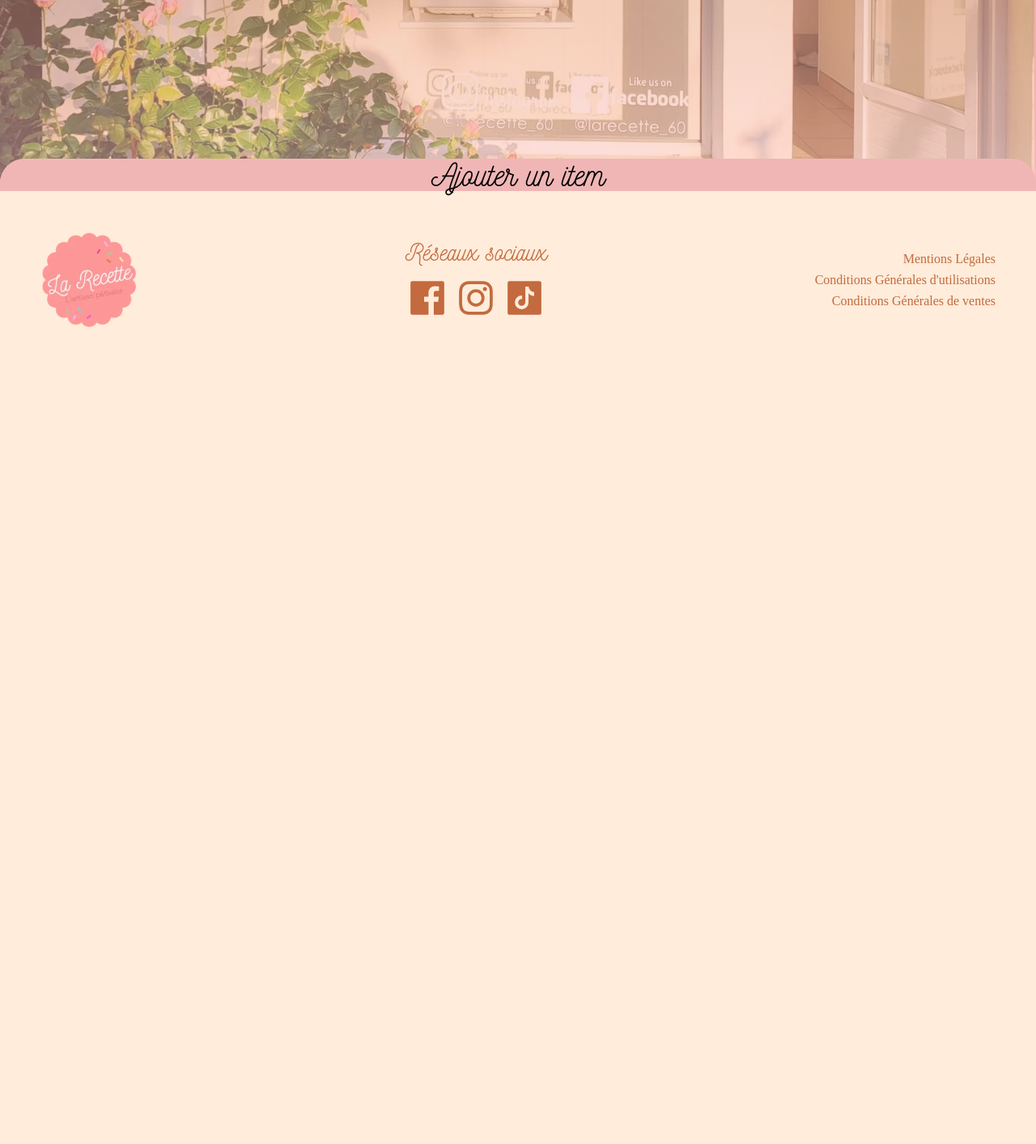
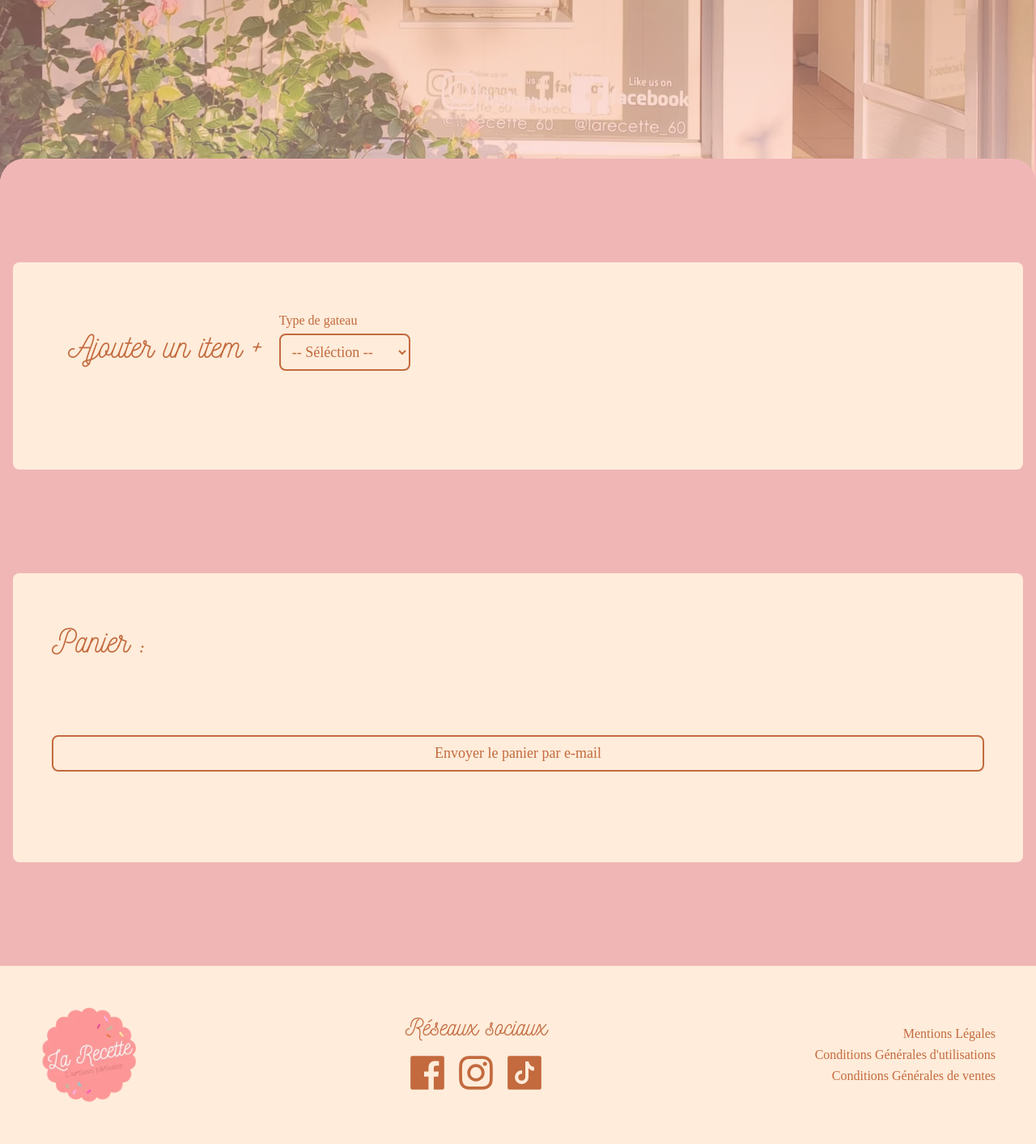
Before and after one commit to Helios360/LaRecette60, a PHP site: page /commander.html in a window 1280 px wide. Shown: the part 499-1912 px from the top of the page at 81% size. Before the commit the page ends 903 px from the top, so only its background shows below. Run offline with PHP 8.4, Linux system fonts and the light colour scheme; some web fonts are replaced.

Commit message:
pushing as last main

```diff
--- a/public/commander.html
+++ b/public/commander.html
@@ -18,6 +18,7 @@
     <meta name="author" content="Hellios">
     <link rel="preload" as="image" href="images/boutique.webp">
     <link rel="stylesheet" href="css/main.css">
+    <link rel="stylesheet" href="css/commander.css">
     <script src="js/main.js" defer></script>
 </head>
 <body>
@@ -42,7 +43,35 @@
             <h2>Faites une estimation/commande simple et rapide</h2>
         </div>
         <div class="page-content">
-            <h2>Ajouter un item</h2>
+            <div class="add">
+                <div class="add1">
+                    <h2 id="addShow">Ajouter un item +</h2>
+                    <form id="addItem" method="post" novalidate>
+                        <div class="field">
+                            <label for="type">Type de gateau</label>
+                            <select name="type" id="type">
+                                <option value="error-bot" disabled selected>-- Séléction --</option>
+                                <option value="gateau-a-theme">Gâteau à Thème</option>
+                                <option value="entremet">Entremet</option>
+                                <option value="mignardises">Mignardises</option>
+                                <option value="classique">Classique</option>
+                                <option value="number-cake">Number Cake</option>
+                                <option value="traiteur">Traiteur</option>
+                            </select>
+                        </div>
+                    </form>
+                </div>
+                <form id="selectedForm" class="item">
+                    <p id="checkoutMsg" aria-live="polite"></p>
+                </form>
+            </div>
+            <div class="add">
+                <h2>Panier :</h2>
+                <div class="cart" id="cart">
+                </div>
+                <button type="button" id="send-cart" class="send-cart-btn">Envoyer le panier par e-mail</button>
+                <p id="sendStatus" role="status" aria-live="polite"></p>
+            </div>
         </div>
     </main>
     <footer>
--- /dev/null
+++ b/public/css/commander.css
@@ -0,0 +1,76 @@
+#addShow{
+    height:100%;
+    padding:20px;
+    cursor: pointer;
+}
+textarea,
+select,button {
+    background: transparent;
+    border: 2px solid var(--secondary);
+    border-radius: 8px;
+    padding: 10px;
+    color: var(--secondary);
+    font-family: "Visibility", serif;
+    font-size: 18px;
+    transition:all 0.2s;
+}
+textarea:hover,
+select:hover,button:hover{
+    background-color: var(--tertiary);
+}
+textarea{resize: none; width: 100%;min-height:5rem;}
+.add{
+    color:var(--secondary);
+    font-family: "Visibility", serif;
+    padding:4rem 3rem;
+    margin:4rem 1rem;
+    background-color: var(--primary);
+    border-radius: 8px;
+    width: 100%;
+    display: flex;
+    flex-direction: column;
+    gap:3rem;
+}
+.add1 {
+    display: flex;
+    flex-direction: row;
+}
+#addItem{
+    display: flex;
+}
+.field{
+    display: flex;
+    width: 100%;
+    gap:0.5rem;
+    flex-direction: column;
+}
+.item{
+    display:flex;
+    flex-direction: column;
+    gap:2rem;
+}
+.cart{
+    display: flex;
+    flex-direction: column;
+    width: 100%;
+    gap:1rem;
+}
+.cart > div{
+    width:100%;
+    display: flex;
+    flex-direction: row;
+    justify-content: space-between;
+    border: 2px solid var(--secondary);
+    border-radius: 8px;
+    padding: 1rem;
+    align-items: center;
+}
+@media (max-width:800px){
+    .item{
+        flex-direction: column;
+    }
+    .add > div{
+        flex-direction: column;
+        align-items: center;
+    }
+}
--- a/public/css/main.css
+++ b/public/css/main.css
@@ -233,6 +233,7 @@ li{
 	display: flex;
 	flex-direction: column;
 	align-items: center;
+	padding:4rem 1rem;
 }
 .page-content > div{
 	max-width: 1400px;
--- a/public/js/main.js
+++ b/public/js/main.js
@@ -1,6 +1,166 @@
 const burgerMenu = document.getElementById('burger-menu');
 const burger = document.getElementById('burger');
 burger.addEventListener('click', () => {
-    burger.classList.toggle('active');
-    burgerMenu.classList.toggle('open');
+  burger.classList.toggle('active');
+  burgerMenu.classList.toggle('open');
 });
+
+const selectForm = document.getElementById('type');
+const formPlace = document.getElementById('selectedForm');
+const cart = document.getElementById('cart');
+
+const getCakes = () => JSON.parse(localStorage.getItem('cakes')) || [];
+const setCakes = (arr) => localStorage.setItem('cakes', JSON.stringify(arr));
+
+function renderCart() {
+  const cakes = getCakes();
+  cart.innerHTML = '';
+  cakes.forEach((c, index) => {
+    cart.innerHTML += `
+      <div class="cake-item" data-index="${index}">
+        <p>Base: ${c.base}</p>
+        <p>Fourrage: ${c.fourrage}</p>
+        <p>Nombre de parts: ${c.nbParts}</p>
+        <a href="#" class="delete-cake" data-index="${index}" aria-label="Supprimer ce gâteau">
+          <svg width="30px" height="30px" viewBox="0 0 24 24" fill="none" xmlns="http://www.w3.org/2000/svg">
+            <path d="M7 4a2 2 0 0 1 2-2h6a2 2 0 0 1 2 2v2h4a1 1 0 1 1 0 2h-1.069l-.867 12.142A2 2 0 0 1 17.069 22H6.93a2 2 0 0 1-1.995-1.858L4.07 8H3a1 1 0 0 1 0-2h4V4zm2 2h6V4H9v2zM6.074 8l.857 12H17.07l.857-12H6.074zM10 10a1 1 0 0 1 1 1v6a1 1 0 1 1-2 0v-6a1 1 0 0 1 1-1zm4 0a1 1 0 0 1 1 1v6a1 1 0 1 1-2 0v-6a1 1 0 0 1 1-1z" fill="var(--secondary)"/>
+          </svg>
+        </a>
+      </div>
+    `;
+  });
+}
+
+// Delegated delete handler
+cart.addEventListener('click', (e) => {
+  const btn = e.target.closest('.delete-cake');
+  if (!btn) return;
+  e.preventDefault();
+
+  const index = Number(btn.dataset.index);
+  const cakes = getCakes();
+  cakes.splice(index, 1);
+  setCakes(cakes);
+  renderCart();
+});
+
+// Render cart on page load
+renderCart();
+
+selectForm.addEventListener("change", () => {
+  const selectedValue = selectForm.value;
+  formPlace.innerHTML = "";
+
+  if (selectedValue === "gateau-a-theme") {
+    formPlace.innerHTML = `
+      <div class="field">
+        <label for="base-gateau-a-theme">Base du gateau</label>
+        <select id="base-gateau-a-theme">
+          <option value="vanille">Vanille</option>
+          <option value="chocolat">Chocolat</option>
+        </select>
+      </div>
+      <div class="field">
+        <label for="fourrage-gateau-a-theme">Fourrage du gateau</label>
+        <select id="fourrage-gateau-a-theme">
+          <option value="vanille">Vanille</option>
+          <option value="chocolat-au-lait">Chocolat au lait</option>
+          <option value="framboise">Framboise</option>
+          <option value="speculoos">Spéculoos</option>
+          <option value="pistache">Pistache</option>
+          <option value="praline">Praliné</option>
+          <option value="citron">Citron</option>
+          <option value="fraise">Fraise</option>
+          <option value="cerise">Cerise</option>
+        </select>
+      </div>
+      <div class="field">
+        <label for="parts-gateau-a-theme">Nombre de parts</label>
+        <select id="parts-gateau-a-theme">
+          <option value="10">10</option>
+          <option value="12">12</option>
+          <option value="15">15</option>
+          <option value="22">22</option>
+        </select>
+      </div>
+      <div class="field">
+        <textarea id="custom" placeholder="Vos demandes personnalisées..."></textarea>
+      </div>
+      <p>Pour les gâteaux à thèmes de plus de 22 parts (plusieurs étages), commande personnalisée recommandée.</p>
+      <button type="button" id="add-cake">Ajouter</button>
+    `;
+
+    // Attach add handler only once per render
+    document.getElementById('add-cake').addEventListener('click', () => {
+      const base = document.getElementById('base-gateau-a-theme').value;
+      const fourrage = document.getElementById('fourrage-gateau-a-theme').value;
+      const nbParts = document.getElementById('parts-gateau-a-theme').value;
+      const custom = document.getElementById('custom').value;
+
+      const cakes = getCakes();
+      cakes.push({ base, fourrage, nbParts, custom });
+      setCakes(cakes);
+      renderCart();
+    });
+
+  } else if (selectedValue === "entremet") {
+    formPlace.innerHTML = `
+      <div class="field">
+        <label for="base-entremet">Base du gâteau</label>
+        <select id="base-entremet">
+          <option value="base-vanille">Vanille</option>
+          <option value="base-chocolat">Chocolat</option>
+        </select>
+      </div>
+    `;
+  }
+});
+const sendBtn = document.getElementById('send-cart');
+const sendStatus = document.getElementById('sendStatus');
+
+function setStatus(msg, ok = true) {
+  sendStatus.textContent = msg;
+  sendStatus.style.color = ok ? 'var(--secondary)' : 'crimson';
+}
+
+async function sendCartByEmail() {
+  const cakes = getCakes();
+  if (!cakes.length) {
+    setStatus("Votre panier est vide.", false);
+    return;
+  }
+
+  // Optionnel: désactiver le bouton pendant l’envoi
+  sendBtn.disabled = true;
+  setStatus("Envoi en cours…");
+
+  try {
+    const res = await fetch('send_cart.php', {
+      method: 'POST',
+      headers: { 'Content-Type': 'application/json' },
+      body: JSON.stringify({
+        items: cakes,
+        // Tu peux envoyer des méta-infos utiles :
+        webpage: location.href,
+        sentAt: new Date().toISOString()
+      })
+    });
+
+    const data = await res.json().catch(() => ({}));
+    if (res.ok && data.success) {
+      setStatus("✅ Panier envoyé avec succès !");
+      // Optionnel: vider le panier une fois envoyé
+      // localStorage.removeItem('cakes'); renderCart();
+    } else {
+      setStatus(data.error || "Échec de l’envoi. Réessayez plus tard.", false);
+    }
+  } catch (err) {
+    setStatus("Erreur réseau: " + err.message, false);
+  } finally {
+    sendBtn.disabled = false;
+  }
+}
+
+if (sendBtn) {
+  sendBtn.addEventListener('click', sendCartByEmail);
+}
```
Also changed, not shown: public/send_cart.php (added, +110 -0 lines).
